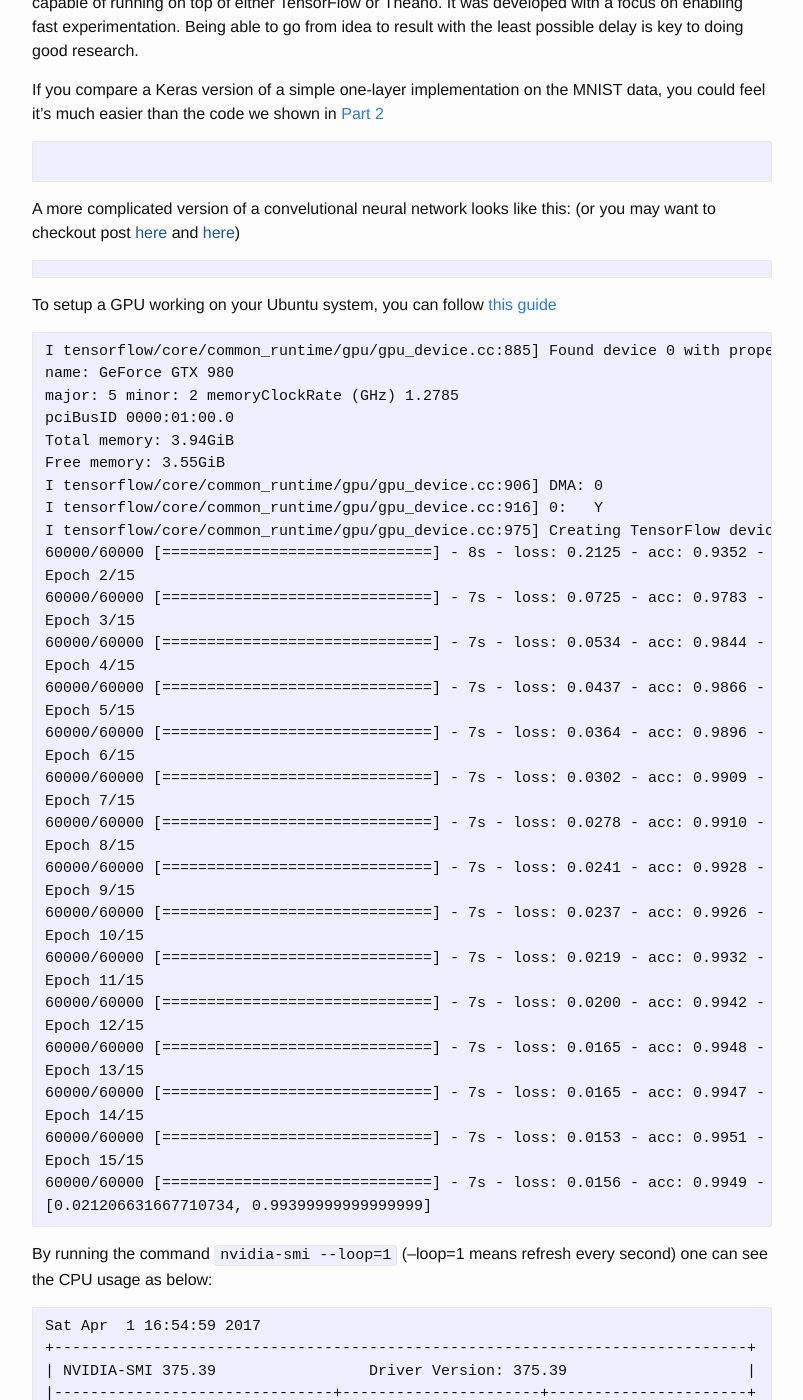
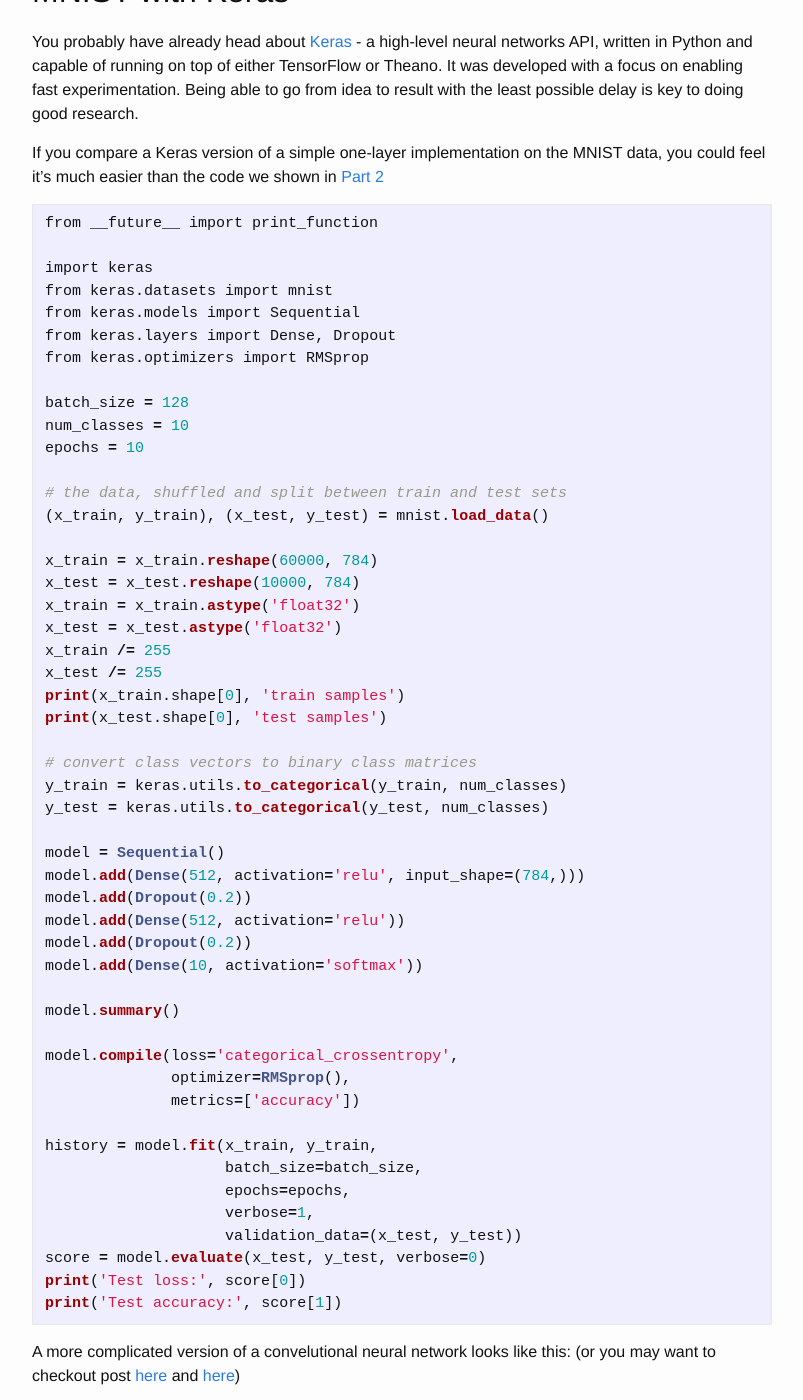
Before and after one commit to liufuyang/liufuyang.github.io, a Jekyll site: the page built from _posts/tensorflow/2017-04-01-just-another-tensorflow-beginner-guide-3.markdown, in a window 1280 px wide and 1400 px high, scrolled down 275 px. Shown: the whole window, without its empty margins (238-1041 px from the left). Built offline with Jekyll 4.4.1, drawn with Linux system fonts in a browser that asks for light colours; comment, search, counter and statistics services are not loaded; some of the changed text lies outside the part shown.

Commit message:
Update tf part3

````diff
--- a/_posts/tensorflow/2017-04-01-just-another-tensorflow-beginner-guide-3.markdown
+++ b/_posts/tensorflow/2017-04-01-just-another-tensorflow-beginner-guide-3.markdown
@@ -5,21 +5,202 @@ date:   2017-04-01
 comments: true
 ---
 
+## MNIST with Keras
+
 You probably have already head about [Keras](https://keras.io/) - a high-level neural networks API, written in Python and capable of running on top of either TensorFlow or Theano. It was developed with a focus on enabling fast experimentation. Being able to go from idea to result with the least possible delay is key to doing good research.
 
 If you compare a Keras version of a simple one-layer implementation on the MNIST data, you could feel it's much easier
 than the code we shown in [Part 2]({{ site.baseurl }}{% post_url tensorflow/2017-03-17-just-another-tensorflow-beginner-guide-2 %})
 
 ```python
+from __future__ import print_function
 
+import keras
+from keras.datasets import mnist
+from keras.models import Sequential
+from keras.layers import Dense, Dropout
+from keras.optimizers import RMSprop
+
+batch_size = 128
+num_classes = 10
+epochs = 10
+
+# the data, shuffled and split between train and test sets
+(x_train, y_train), (x_test, y_test) = mnist.load_data()
+
+x_train = x_train.reshape(60000, 784)
+x_test = x_test.reshape(10000, 784)
+x_train = x_train.astype('float32')
+x_test = x_test.astype('float32')
+x_train /= 255
+x_test /= 255
+print(x_train.shape[0], 'train samples')
+print(x_test.shape[0], 'test samples')
+
+# convert class vectors to binary class matrices
+y_train = keras.utils.to_categorical(y_train, num_classes)
+y_test = keras.utils.to_categorical(y_test, num_classes)
+
+model = Sequential()
+model.add(Dense(512, activation='relu', input_shape=(784,)))
+model.add(Dropout(0.2))
+model.add(Dense(512, activation='relu'))
+model.add(Dropout(0.2))
+model.add(Dense(10, activation='softmax'))
+
+model.summary()
+
+model.compile(loss='categorical_crossentropy',
+              optimizer=RMSprop(),
+              metrics=['accuracy'])
+
+history = model.fit(x_train, y_train,
+                    batch_size=batch_size,
+                    epochs=epochs,
+                    verbose=1,
+                    validation_data=(x_test, y_test))
+score = model.evaluate(x_test, y_test, verbose=0)
+print('Test loss:', score[0])
+print('Test accuracy:', score[1])
 ```
 
 A more complicated version of a convelutional neural network looks like this:
-(or you may want to checkout post [here]() and [here]())
+(or you may want to checkout post [here](https://elitedatascience.com/keras-tutorial-deep-learning-in-python) and [here](http://machinelearningmastery.com/handwritten-digit-recognition-using-convolutional-neural-networks-python-keras/))
 ```python
+import numpy as np
+np.random.seed(123)  # for reproducibility
+import tensorflow as tf
+tf.set_random_seed(123)
+
+from keras.models import Sequential
+from keras.layers import Dense, Dropout, Activation, Flatten
+from keras.layers import Convolution2D, MaxPooling2D
+from keras.utils import np_utils
+from keras.datasets import mnist
+
+batch_size = 128
+
+# 4. Load pre-shuffled MNIST data into train and test sets
+(X_train, y_train), (X_test, y_test) = mnist.load_data()
+
+# 5. Preprocess input data
+X_train = X_train.reshape(X_train.shape[0], 28, 28, 1)
+X_test = X_test.reshape(X_test.shape[0], 28, 28, 1)
+X_train = X_train.astype('float32')
+X_test = X_test.astype('float32')
+X_train /= 255
+X_test /= 255
+
+# 6. Preprocess class labels
+Y_train = np_utils.to_categorical(y_train, 10)
+Y_test = np_utils.to_categorical(y_test, 10)
+
+# 7. Define model architecture
+model = Sequential()
+
+model.add(Convolution2D(80, (6, 6), activation='relu', input_shape=(28,28,1)))
+model.add(Convolution2D(60, (6, 6), activation='relu'))
+model.add(MaxPooling2D(pool_size=(2,2)))
+model.add(Dropout(0.25))
+
+model.add(Flatten())
+model.add(Dense(128, activation='relu'))
+model.add(Dropout(0.5))
+model.add(Dense(10, activation='softmax'))
+
+# 8. Compile model
+model.compile(loss='categorical_crossentropy',
+              optimizer='adam',
+              metrics=['accuracy'])
+
+# 9. Fit model on training data
+model.fit(X_train, Y_train,
+          batch_size=batch_size, epochs=10, verbose=1,
+          validation_data=(X_test, Y_test))
+model.save('model.h5')
+# 10. Evaluate model on test data
+score = model.evaluate(X_test, Y_test, verbose=0)
+print('Test loss:', score[0])
+print('Test accuracy:', score[1])
 ```
 
-To setup a GPU working on your Ubuntu system, you can follow [this guide](https://medium.com/towards-data-science/building-your-own-deep-learning-box-47b918aea1eb)
+With this implementation the test accuracy can go up to 99.3%.
+
+## Simple sentiment analysis - Keras version
+
+Recall that in [Part 2]({{ site.baseurl }}{% post_url tensorflow/2017-03-17-just-another-tensorflow-beginner-guide-2 %}) we also
+tried some sentiment analysis just to show how can we use our own data with
+TensorFlow.
+
+And here is a code example for trying same but using Keras:
+```python
+from __future__ import print_function
+
+import numpy as np
+np.random.seed(42)
+import tensorflow as tf
+tf.set_random_seed(42)
+
+import keras
+from keras.datasets import mnist
+from keras.models import Sequential
+from keras.layers import Dense, Dropout
+from keras.optimizers import RMSprop
+import pickle
+
+batch_size = 100
+num_classes = 2
+epochs = 10
+
+N_X = 423 # len(train_x[0])
+layer1_size = 200
+
+# the data, shuffled and split between train and test sets
+x_train, y_train, x_test, y_test = pickle.load( open('tmp/sentiment_set.pickle', 'rb' ) )
+
+x_train = x_train.toarray()
+x_test = x_test.toarray()
+x_train /= np.max(x_train)
+x_test /= np.max(x_test)
+
+print(x_train.shape, y_train.shape, 'train samples,', type(x_train[0][0]), ' ', type(y_train[0][0]))
+print(x_test.shape,  y_test.shape,  'test samples,',  type(x_test[0][0]),  ' ', type(y_train[0][0]))
+
+# convert class vectors to binary class matrices. Our input already made this. No need to do it again
+# y_train = keras.utils.to_categorical(y_train, num_classes)
+# y_test = keras.utils.to_categorical(y_test, num_classes)
+
+model = Sequential()
+model.add(Dense(layer1_size, activation='relu', input_shape=(N_X,)))
+model.add(Dropout(0.2))
+# Already overfitting, no need to add this extra layer
+# model.add(Dense(layer1_size, activation='relu'))
+# model.add(Dropout(0.2))
+model.add(Dense(num_classes, activation='softmax'))
+
+model.summary()
+
+model.compile(loss='categorical_crossentropy',
+              optimizer=RMSprop(),
+              metrics=['accuracy'])
+
+history = model.fit(x_train, y_train,
+                    batch_size=batch_size,
+                    epochs=epochs,
+                    verbose=1,
+                    validation_data=(x_test, y_test)
+                    )
+score = model.evaluate(x_test, y_test, verbose=0)
+print('Test loss:', score[0])
+print('Test accuracy:', score[1])
+```
+
+This model gives an similar performance as the Tensorflow model showed in [Part 2]({{ site.baseurl }}{% post_url tensorflow/2017-03-17-just-another-tensorflow-beginner-guide-2 %}).
+
+## About using GPU
+
+To setup a GPU working on your Ubuntu system, you can follow [this guide](https://medium.com/towards-data-science/building-your-own-deep-learning-box-47b918aea1eb). With a GPU doing the calculation, the training speed on GPU for this demo code is **10 times** faster than my Mac 15-inch
+laptop.
 
 ```
 I tensorflow/core/common_runtime/gpu/gpu_device.cc:885] Found device 0 with properties:
@@ -36,22 +217,8 @@ Epoch 2/15
 60000/60000 [==============================] - 7s - loss: 0.0725 - acc: 0.9783 - val_loss: 0.0284 - val_acc: 0.9907
 Epoch 3/15
 60000/60000 [==============================] - 7s - loss: 0.0534 - acc: 0.9844 - val_loss: 0.0293 - val_acc: 0.9900
-Epoch 4/15
-60000/60000 [==============================] - 7s - loss: 0.0437 - acc: 0.9866 - val_loss: 0.0239 - val_acc: 0.9914
-Epoch 5/15
-60000/60000 [==============================] - 7s - loss: 0.0364 - acc: 0.9896 - val_loss: 0.0220 - val_acc: 0.9932
-Epoch 6/15
-60000/60000 [==============================] - 7s - loss: 0.0302 - acc: 0.9909 - val_loss: 0.0229 - val_acc: 0.9930
-Epoch 7/15
-60000/60000 [==============================] - 7s - loss: 0.0278 - acc: 0.9910 - val_loss: 0.0191 - val_acc: 0.9943
-Epoch 8/15
-60000/60000 [==============================] - 7s - loss: 0.0241 - acc: 0.9928 - val_loss: 0.0204 - val_acc: 0.9934
-Epoch 9/15
-60000/60000 [==============================] - 7s - loss: 0.0237 - acc: 0.9926 - val_loss: 0.0250 - val_acc: 0.9930
-Epoch 10/15
-60000/60000 [==============================] - 7s - loss: 0.0219 - acc: 0.9932 - val_loss: 0.0213 - val_acc: 0.9942
-Epoch 11/15
-60000/60000 [==============================] - 7s - loss: 0.0200 - acc: 0.9942 - val_loss: 0.0191 - val_acc: 0.9951
+...
+...
 Epoch 12/15
 60000/60000 [==============================] - 7s - loss: 0.0165 - acc: 0.9948 - val_loss: 0.0185 - val_acc: 0.9947
 Epoch 13/15
@@ -88,3 +255,7 @@ Sat Apr  1 16:54:59 2017
 |    0      5325    C   python                                        3520MiB |
 +-----------------------------------------------------------------------------+
 ```
+
+However, if you don't have a good GPU besides you, don't worry, we will later have
+a post to use Google Could to do those training calculations. On Google Could
+machine learning platform they provide us [fancy GPUs](https://cloud.google.com/gpu/).
````
